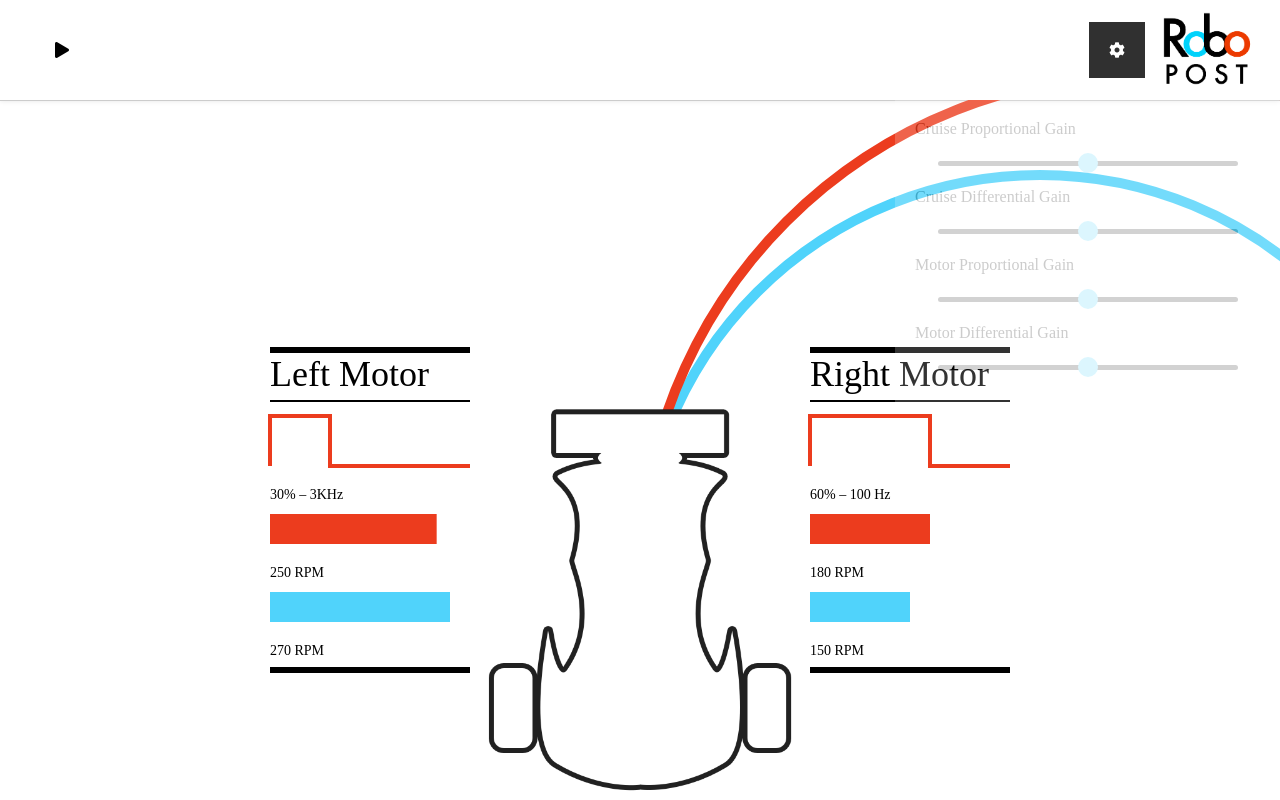
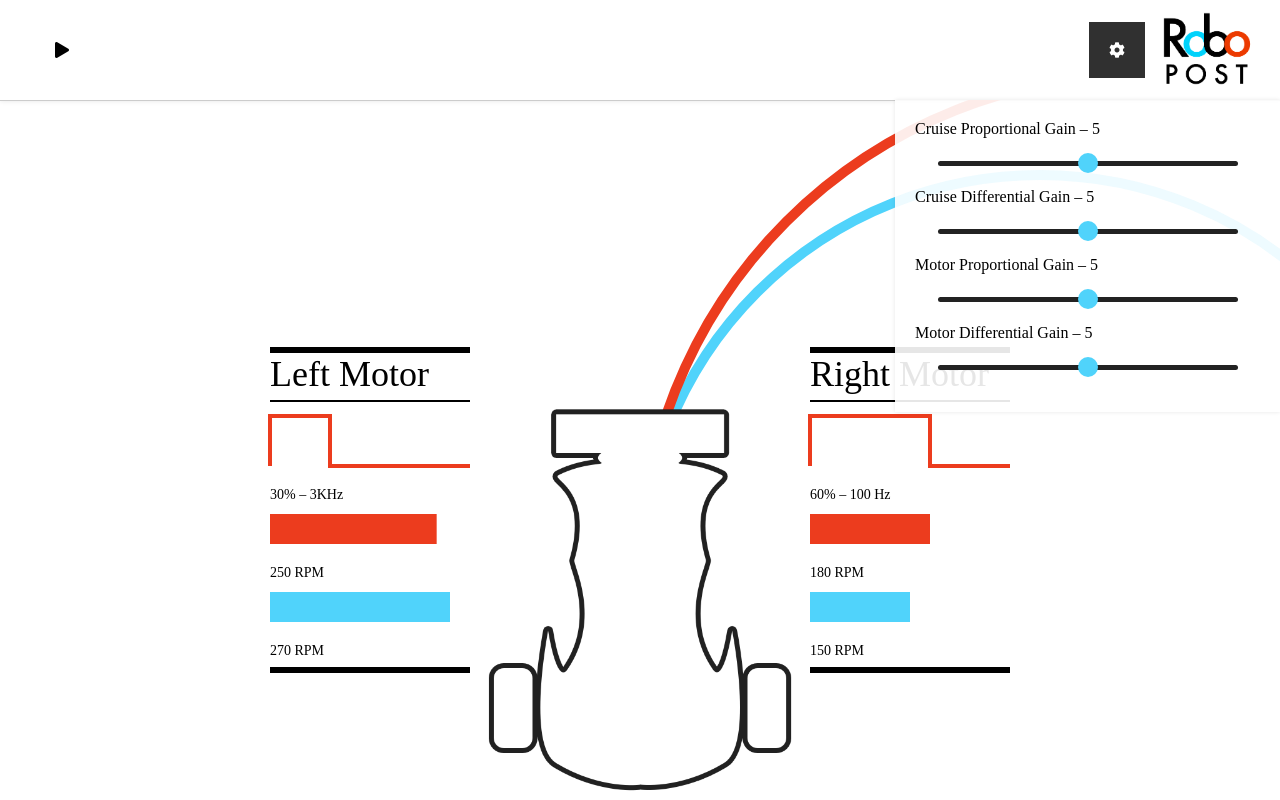
Before and after one commit to danieldaquino/RoboPost, a website: page Web/public/index.html in a window 1280 px wide. Both pictures are taken after a click on the button 1117 px from the left and 50 px from the top of the page. Drawn offline with Linux system fonts and the light colour scheme.

Commit message:
Made improvements to the settings panel UI

```diff
--- /dev/null
+++ b/Web/public/SettingsPanel.js
@@ -0,0 +1,55 @@
+RobotSettings = new Object();
+
+RobotSettings.Motor = new Object();
+RobotSettings.Motor.Kp = 0;
+RobotSettings.Motor.Kd = 0;
+RobotSettings.Cruise = new Object();
+RobotSettings.Cruise.Kp = 0;
+RobotSettings.Cruise.Kd = 0;
+
+function HideSettings() {
+	var SettingsPanelElement = document.getElementById("SettingsPanel");
+	SettingsPanelElement.className = "TopBarButton";
+	document.getElementById("ShowSettingsButton").className = "TopBarButton";
+}
+
+function ShowSettings() {
+	var SettingsPanelElement = document.getElementById("SettingsPanel");
+	SettingsPanelElement.className = "TopBarButton Activated";
+	document.getElementById("ShowSettingsButton").className = "TopBarButton Activated";
+}
+
+function ShowHideSettings() {
+	var SettingsPanelElement = document.getElementById("SettingsPanel");
+	if(document.getElementById("SettingsPanel").className != "TopBarButton Activated") {
+		ShowSettings();
+	}
+	else {
+		HideSettings();
+	}
+}
+
+function InitializeSettingsPanel() {
+	var mouseOverOnce = false;
+	var SettingsPanelElement = document.getElementById("SettingsPanel");
+	SettingsPanelElement.onmouseenter = function() {
+		mouseOverOnce = true;
+	}
+	SettingsPanelElement.onmouseleave = function() {
+		HideSettings();
+	}
+}
+
+function UpdateSettings() {
+	// Capture the values
+	RobotSettings.Motor.Kp = document.getElementById("MotorKp").value;
+	RobotSettings.Motor.Kd = document.getElementById("MotorKd").value;
+	RobotSettings.Cruise.Kp = document.getElementById("CruiseKp").value;
+	RobotSettings.Cruise.Kd = document.getElementById("CruiseKd").value;
+
+	// Update values on screen
+	document.getElementById("MotorKpDisplay").innerText = RobotSettings.Motor.Kp;
+	document.getElementById("MotorKdDisplay").innerText = RobotSettings.Motor.Kd;
+	document.getElementById("CruiseKpDisplay").innerText = RobotSettings.Cruise.Kp;
+	document.getElementById("CruiseKdDisplay").innerText = RobotSettings.Cruise.Kd;
+}
--- a/Web/public/index.html
+++ b/Web/public/index.html
@@ -4,6 +4,7 @@
 		<script src="HTTPRequests.js"></script>
 		<script src="main.js"></script>
 		<script src="VisualBot.js"></script>
+		<script src="SettingsPanel.js"></script>
 		<link rel="stylesheet" type="text/css" href="main.css"/>
 		<link href="/fontawesome/css/fontawesome-all.css" rel="stylesheet">
 	</head>
@@ -22,14 +23,14 @@
 
 			</canvas>
 			<div id="SettingsPanel">
-				<div>Cruise Proportional Gain</div>
-				<input type="range" min="0" max="100">
-				<div>Cruise Differential Gain</div>
-				<input type="range" min="0" max="100">
-				<div>Motor Proportional Gain</div>
-				<input type="range" min="0" max="100">
-				<div>Motor Differential Gain</div>
-				<input type="range" min="0" max="100">
+				<div>Cruise Proportional Gain – <span id="CruiseKpDisplay"></span></div>
+				<input id="CruiseKp" oninput="UpdateSettings()" type="range" min="0.0" max="10.0" step="0.1">
+				<div>Cruise Differential Gain – <span id="CruiseKdDisplay"></span></div>
+				<input id="CruiseKd" oninput="UpdateSettings()" type="range" min="0.0" max="10.0" step="0.1">
+				<div>Motor Proportional Gain – <span id="MotorKpDisplay"></span></div>
+				<input id="MotorKp" oninput="UpdateSettings()" type="range" min="0.0" max="10.0" step="0.1">
+				<div>Motor Differential Gain – <span id="MotorKdDisplay"></span></div>
+				<input id="MotorKd" oninput="UpdateSettings()" type="range" min="0.0" max="10.0" step="0.1">
 			</div>
 		</div>
 	</body>
--- a/Web/public/main.css
+++ b/Web/public/main.css
@@ -40,20 +40,20 @@ body {
 
 #SettingsPanel {
 	position: fixed;
-	background-color: white;
+	background-color: rgba(255, 255, 255, 0.9);
 	font-family: "Futura";
-	display: none;
 	top: 100px;
 	right: 0px;
 	padding: 20px;
-	opacity: 0.2;
+	opacity: 0;
+	pointer-events: none;
 	transition: all 0.5s;
 }
 
-#SettingsPanel:hover {
+#SettingsPanel.Activated {
 	opacity: 1;
+	pointer-events: all;
 	box-shadow: 0px 0px 4px rgba(0,0,0,0.1);
-
 }
 
 input[type="range"] {
--- a/Web/public/main.js
+++ b/Web/public/main.js
@@ -30,6 +30,8 @@ function Load() {
 	TheBotCanvas = new VisualBot(document.getElementById("BotCanvas"), function() {
 		TheBotCanvas.Render();
 	});
+	InitializeSettingsPanel();
+	UpdateSettings();
 }
 
 function ResizeCanvas() {
@@ -56,18 +58,6 @@ function StartStop() {
 	}
 }
 
-function ShowHideSettings() {
-	var SettingsPanelElement = document.getElementById("SettingsPanel");
-	if(SettingsPanelElement.style.display == "none" || SettingsPanelElement.style.display == undefined || SettingsPanelElement.style.display == "") {
-		SettingsPanelElement.style.display = "block";
-		document.getElementById("ShowSettingsButton").classList.add("Activated");
-	}
-	else {
-		SettingsPanelElement.style.display = "none";
-		document.getElementById("ShowSettingsButton").classList.remove("Activated");
-	}
-}
-
 function TurnOnLED() {
 	GetRequest("/ledOn").then(function(response) {
 		console.log("Got Response:" + response);
```
